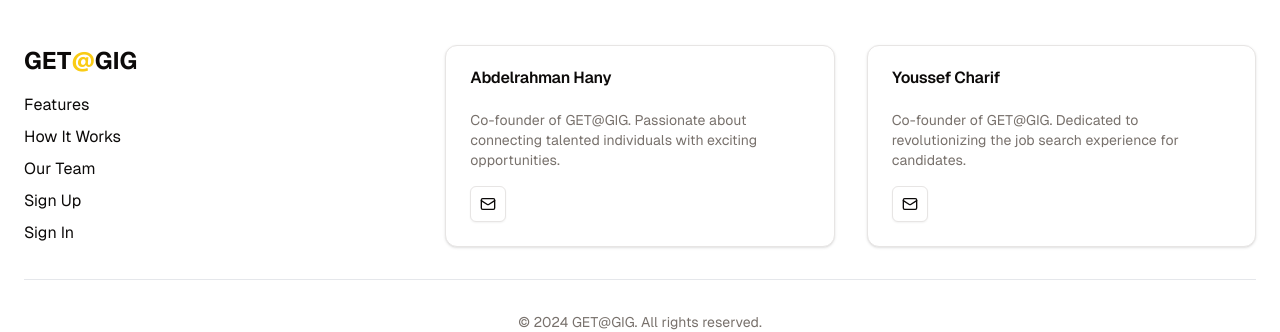
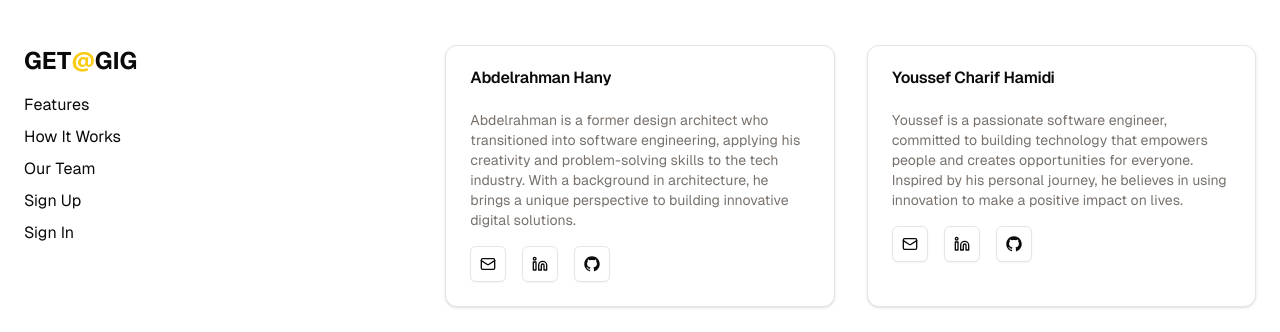
Before and after one commit to Chareeef/get-a-gig, a Next.js app: page / in a window 1280 px wide. Shown: the part 2270-2602 px from the top of the page. Built offline with nearby package versions, Linux system fonts and the light colour scheme; no server answers.

Commit message:
Finished Footer component with functional links

```diff
--- a/app/components/Footer.tsx
+++ b/app/components/Footer.tsx
@@ -1,6 +1,6 @@
 "use client";
 import Link from "next/link";
-import { Github, Linkedin, Mail } from "lucide-react";
+import { Linkedin, Mail } from "lucide-react";
 import {
   Card,
   CardContent,
@@ -10,11 +10,29 @@
 import { signOut, useSession } from "next-auth/react";
 import { usePathname } from "next/navigation";
 import { Button } from "./ui/button";
+import { GitHubLogoIcon } from "@radix-ui/react-icons";
 
 export default function Footer() {
   const { status } = useSession();
   const pathname = usePathname();
   const links = [];
+
+  const teamMembers = [
+    {
+      name: "Abdelrahman Hany",
+      bio: "Abdelrahman is a former design architect who transitioned into software engineering, applying his creativity and problem-solving skills to the tech industry. With a background in architecture, he brings a unique perspective to building innovative digital solutions.",
+      githubURL: "https://github.com/AbduHany",
+      linkedinURL: "https://linkedin.com/in/abduhany",
+      email: "mailto:abdu.hany@gmail.com",
+    },
+    {
+      name: "Youssef Charif Hamidi",
+      bio: "Youssef is a passionate software engineer, committed to building technology that empowers people and creates opportunities for everyone. Inspired by his personal journey, he believes in using innovation to make a positive impact on lives.",
+      githubURL: "https://github.com/Chareeef",
+      linkedinURL: "https://linkedin.com/in/youssef-charif-hamidi",
+      email: "mailto:youssef.charif.h@gmail.com",
+    },
+  ];
 
   if (pathname === "/") {
     links.push(
@@ -62,40 +80,54 @@
               )}
             </nav>
           </div>
-          <Card>
+          {teamMembers.map((member) => (
+            <Card key={member.name}>
               <CardHeader>
-              <CardTitle>Abdelrahman Hany</CardTitle>
+                <CardTitle>{member.name}</CardTitle>
               </CardHeader>
               <CardContent>
                 <p className="mb-4 text-sm text-muted-foreground">
-                Co-founder of GET@GIG. Passionate about connecting talented
-                individuals with exciting opportunities.
+                  {member.bio}
                 </p>
                 <div className="flex space-x-4">
+                  <Link
+                    href={member.email}
+                    target="_blank"
+                    rel="noopener noreferrer"
+                  >
                     <Button variant="outline" size="icon">
                       <Mail className="size-4" />
-                  <span className="sr-only">Email Abdelrahman</span>
+                      <span className="sr-only">Email {member.name}</span>
                     </Button>
+                  </Link>
+                  <Link
+                    href={member.linkedinURL}
+                    target="_blank"
+                    rel="noopener noreferrer"
+                  >
+                    <Button variant="outline" size="icon">
+                      <Linkedin className="size-4" />
+                      <span className="sr-only">
+                        {member.name}&apos;s LinkedIn
+                      </span>
+                    </Button>
+                  </Link>
+                  <Link
+                    href={member.githubURL}
+                    target="_blank"
+                    rel="noopener noreferrer"
+                  >
+                    <Button variant="outline" size="icon">
+                      <GitHubLogoIcon className="size-4" />
+                      <span className="sr-only">
+                        {member.name}&apos;s GitHub
+                      </span>
+                    </Button>
+                  </Link>
                 </div>
               </CardContent>
             </Card>
-          <Card>
-            <CardHeader>
-              <CardTitle>Youssef Charif</CardTitle>
-            </CardHeader>
-            <CardContent>
-              <p className="mb-4 text-sm text-muted-foreground">
-                Co-founder of GET@GIG. Dedicated to revolutionizing the job
-                search experience for candidates.
-              </p>
-              <div className="flex space-x-4">
-                <Button variant="outline" size="icon">
-                  <Mail className="size-4" />
-                  <span className="sr-only">Email Youssef</span>
-                </Button>
-              </div>
-            </CardContent>
-          </Card>
+          ))}
         </div>
         <div className="mt-8 border-t border-gray-200 pt-8 text-center text-sm text-muted-foreground">
           &copy; {new Date().getFullYear()} GET@GIG. All rights reserved.
```
Lines whose indentation alone changed are shown as unchanged.
